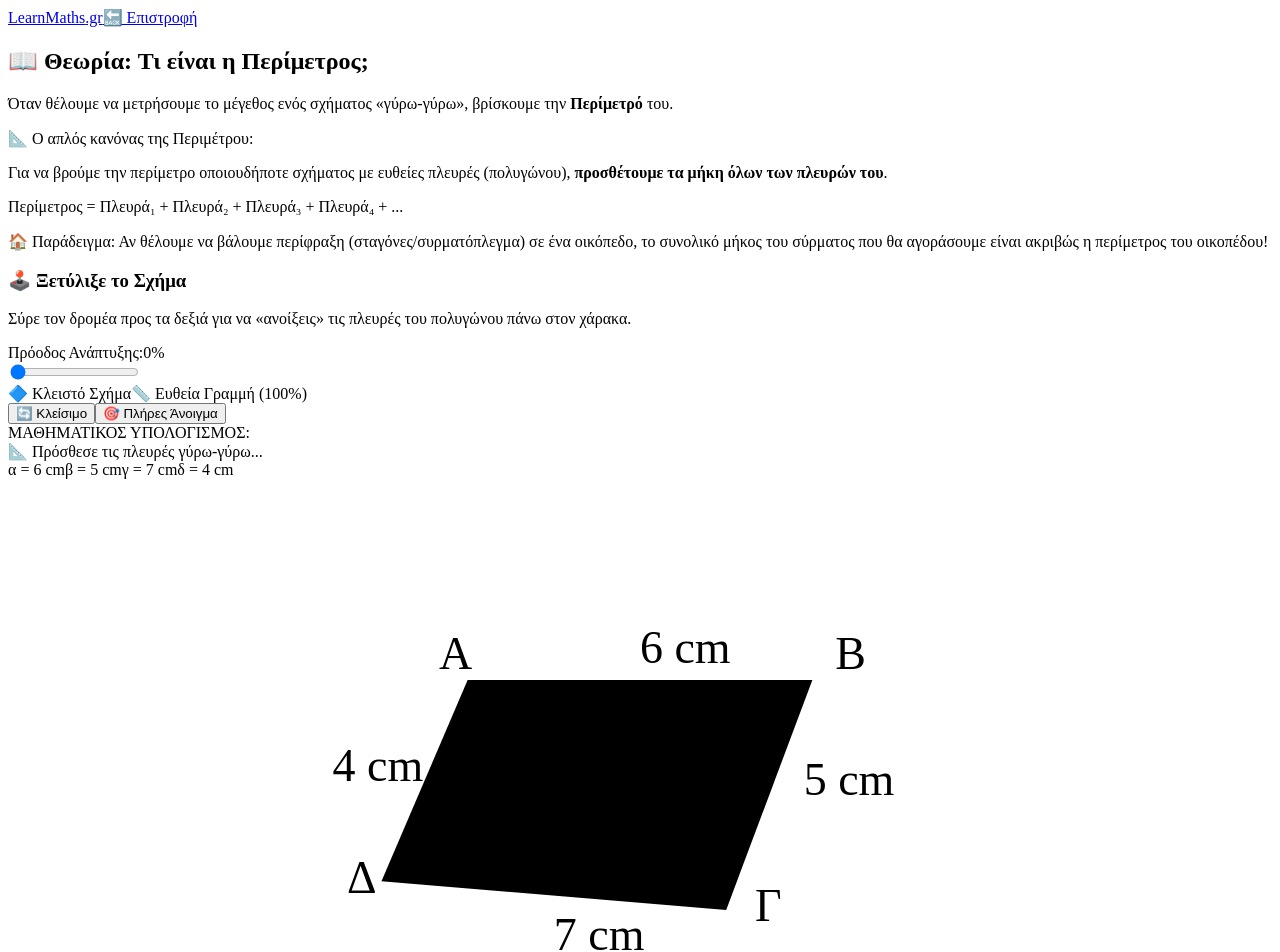
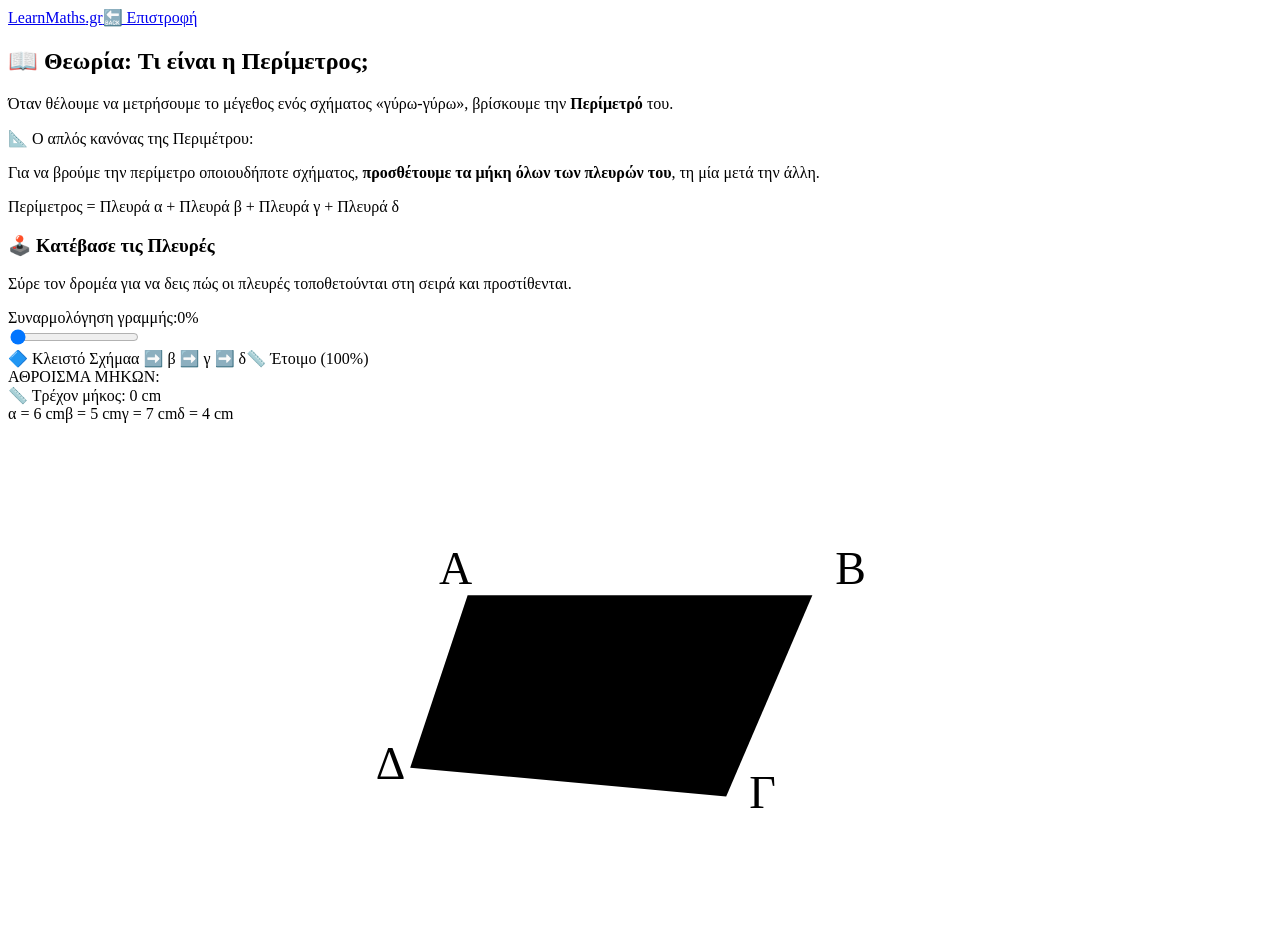
Before and after one commit to gkrimpas-lab/learn-maths-2026, a Next.js app: page /e-dimotikou/23-perimetros in a window 1280 px wide. Shown: the top 952 px of the page. Built offline with nearby package versions, Linux system fonts and the light colour scheme.

Commit message:
Refactor PerimetrosPage for clarity and functionality

```diff
--- a/pages/e-dimotikou/23-perimetros.js
+++ b/pages/e-dimotikou/23-perimetros.js
@@ -5,66 +5,66 @@ import Link from 'next/link';
 import { LAYOUT } from '../../shared/layout-config';
 
 export default function PerimetrosPage() {
-  // Η πρόοδος του "ξετυλίγματος" της περιμέτρου (από 0% έως 100%)
-  const [unfoldProgress, setUnfoldProgress] = useState(0);
+  // Πρόοδος από 0 έως 100
+  const [progress, setProgress] = useState(0);
 
-  // --- ΓΕΩΜΕΤΡΙΚΕΣ ΣΤΑΘΕΡΕΣ ΠΟΛΥΓΩΝΟΥ ---
-  // Ορίζουμε 4 σταθερές πλευρές ενός ανώμαλου τετράπλευρου
+  // --- ΓΕΩΜΕΤΡΙΚΕΣ ΣΤΑΘΕΡΕΣ ---
   const sidesData = [
-    { id: 1, label: 'α', lengthCm: 6,  px: 60,  color: 'stroke-cyan-500', fill: 'fill-cyan-500' },
-    { id: 2, label: 'β', lengthCm: 5,  px: 50,  color: 'stroke-indigo-500', fill: 'fill-indigo-500' },
-    { id: 3, label: 'γ', lengthCm: 7,  px: 70,  color: 'stroke-purple-500', fill: 'fill-purple-500' },
-    { id: 4, label: 'δ', lengthCm: 4,  px: 40,  color: 'stroke-amber-500', fill: 'fill-amber-500' }
+    { id: 0, label: 'α', lengthCm: 6, px: 60,  color: 'stroke-cyan-500', fill: 'fill-cyan-500' },
+    { id: 1, label: 'β', lengthCm: 5, px: 50,  color: 'stroke-indigo-500', fill: 'fill-indigo-500' },
+    { id: 2, label: 'γ', lengthCm: 7, px: 70,  color: 'stroke-purple-500', fill: 'fill-purple-500' },
+    { id: 3, label: 'δ', lengthCm: 4, px: 40,  color: 'stroke-amber-500', fill: 'fill-amber-500' }
   ];
 
-  const totalPerimetrosCm = sidesData.reduce((acc, s) => acc + s.lengthCm, 0); // 6 + 5 + 7 + 4 = 22 cm
-  const totalLengthPx = sidesData.reduce((acc, s) => acc + s.px, 0); // 220 px
+  const totalPerimetrosCm = 22;
+  const totalLengthPx = 220;
+  const startX = 110; // Αφετηρία χάρακα
+  const groundY = 210; // Ύψος χάρακα
 
-  // Συντεταγμένες των κορυφών του κλειστού σχήματος (στο 0%)
-  const p1 = { x: 160, y: 70 };  // Κορυφή Α
-  const p2 = { x: 280, y: 70 };  // Κορυφή Β
-  const p3 = { x: 250, y: 150 }; // Κορυφή Γ
-  const p4 = { x: 130, y: 140 }; // Κορυφή Δ
+  // Σταθερές συντεταγμένες του κλειστού σχήματος στο πάνω μέρος
+  const pA = { x: 160, y: 60 };
+  const pB = { x: 280, y: 60 };
+  const pΓ = { x: 250, y: 130 };
+  const pΔ = { x: 140, y: 120 };
 
-  // Γραμμή εδάφους όπου θα γίνει η ανάπτυξη (Unfolding)
-  const groundY = 210;
-  const startX = 110; // Σημείο έναρξης του χάρακα
+  // Συναρτήσεις υπολογισμού της κίνησης για κάθε πλευρά ξεχωριστά
+  // Κάθε πλευρά έχει το δικό της "παράθυρο" στο slider (0-25, 25-50, 50-75, 75-100)
+  const getSideCoords = (id) => {
+    // Αρχικές θέσεις στο σχήμα
+    let origX1, origY1, origX2, origY2;
+    if (id === 0) { origX1 = pA.x; origY1 = pA.y; origX2 = pB.x; origY2 = pB.y; }
+    if (id === 1) { origX1 = pB.x; origY1 = pB.y; origX2 = pΓ.x; origY2 = pΓ.y; }
+    if (id === 2) { origX1 = pΓ.x; origY1 = pΓ.y; origX2 = pΔ.x; origY2 = pΔ.y; }
+    if (id === 3) { origX1 = pΔ.x; origY1 = pΔ.y; origX2 = pA.x; origY2 = pA.y; }
 
-  const isComplete = unfoldProgress === 100;
-  const factor = unfoldProgress / 100;
+    // Τελικές θέσεις στον χάρακα (κολλητά η μία μετά την άλλη)
+    let targetX1 = startX;
+    if (id > 0) targetX1 += sidesData[0].px;
+    if (id > 1) targetX1 += sidesData[1].px;
+    if (id > 2) targetX1 += sidesData[2].px;
+    let targetX2 = targetX1 + sidesData[id].px;
 
-  // --- ΔΥΝΑΜΙΚΟΣ ΥΠΟΛΟΓΙΣΜΟΣ ΓΡΑΜΜΩΝ ΠΟΥ ΞΕΤΥΛΙΓΟΝΤΑΙ ---
-  // Πλευρά 1 (ΑΒ): Από το σχήμα, πηγαίνει στο [startX, startX + px1]
-  const l1 = {
-    x1: p1.x + (startX - p1.x) * factor,
-    y1: p1.y + (groundY - p1.y) * factor,
-    x2: p2.x + ((startX + sidesData[0].px) - p2.x) * factor,
-    y2: p2.y + (groundY - p2.y) * factor
+    // Υπολογισμός τοπικού factor για το συγκεκριμένο step
+    const stepMin = id * 25;
+    const stepMax = stepMin + 25;
+
+    let localFactor = 0;
+    if (progress > stepMax) localFactor = 1;
+    else if (progress > stepMin) localFactor = (progress - stepMin) / 25;
+
+    return {
+      x1: Math.round(origX1 + (targetX1 - origX1) * localFactor),
+      y1: Math.round(origY1 + (groundY - origY1) * localFactor),
+      x2: Math.round(origX2 + (targetX2 - origX2) * localFactor),
+      y2: Math.round(origY2 + (groundY - origY2) * localFactor),
+      active: progress > stepMin
+    };
   };
 
-  // Πλευρά 2 (ΒΓ): Από το σχήμα, πηγαίνει στο [startX + px1, startX + px1 + px2]
-  const l2 = {
-    x1: p2.x + ((startX + sidesData[0].px) - p2.x) * factor,
-    y1: p2.y + (groundY - p2.y) * factor,
-    x2: p3.x + ((startX + sidesData[0].px + sidesData[1].px) - p3.x) * factor,
-    y2: p3.y + (groundY - p3.y) * factor
-  };
-
-  // Πλευρά 3 (ΓΔ): Από το σχήμα, πηγαίνει στο [startX + px1 + px2, startX + px1 + px2 + px3]
-  const l3 = {
-    x1: p3.x + ((startX + sidesData[0].px + sidesData[1].px) - p3.x) * factor,
-    y1: p3.y + (groundY - p3.y) * factor,
-    x2: p4.x + ((startX + sidesData[0].px + sidesData[1].px + sidesData[2].px) - p4.x) * factor,
-    y2: p4.y + (groundY - p4.y) * factor
-  };
-
-  // Πλευρά 4 (ΔΑ): Από το σχήμα, πηγαίνει στο [startX + px1 + px2 + px3, startX + totalLengthPx]
-  const l4 = {
-    x1: p4.x + ((startX + sidesData[0].px + sidesData[1].px + sidesData[2].px) - p4.x) * factor,
-    y1: p4.y + (groundY - p4.y) * factor,
-    x2: p1.x + ((startX + totalLengthPx) - p1.x) * factor,
-    y2: p1.y + (groundY - p1.y) * factor
-  };
+  const s0 = getSideCoords(0);
+  const s1 = getSideCoords(1);
+  const s2 = getSideCoords(2);
+  const s3 = getSideCoords(3);
 
   return (
     <div className="min-h-screen bg-gray-50 text-gray-800 font-sans flex flex-col justify-between">
@@ -101,14 +101,11 @@ export default function PerimetrosPage() {
             <div className="bg-blue-50 text-slate-900 p-5 rounded-2xl border border-blue-100 space-y-3 text-sm md:text-base">
               <p className="font-bold text-blue-900">📐 Ο απλός κανόνας της Περιμέτρου:</p>
               <p className="text-slate-700 leading-relaxed font-medium">
-                Για να βρούμε την περίμετρο οποιουδήποτε σχήματος με ευθείες πλευρές (πολυγώνου), <strong>προσθέτουμε τα μήκη όλων των πλευρών του</strong>.
+                Για να βρούμε την περίμετρο οποιουδήποτε σχήματος, <strong>προσθέτουμε τα μήκη όλων των πλευρών του</strong>, τη μία μετά την άλλη.
               </p>
               <div className="p-3 bg-white rounded-xl border border-blue-200 text-center font-black text-base text-blue-600">
-                Περίμετρος = Πλευρά₁ + Πλευρά₂ + Πλευρά₃ + Πλευρά₄ + ...
+                Περίμετρος = Πλευρά α + Πλευρά β + Πλευρά γ + Πλευρά δ
               </div>
-              <p className="text-xs font-bold text-blue-800">
-                🏠 Παράδειγμα: Αν θέλουμε να βάλουμε περίφραξη (σταγόνες/συρματόπλεγμα) σε ένα οικόπεδο, το συνολικό μήκος του σύρματος που θα αγοράσουμε είναι ακριβώς η περίμετρος του οικοπέδου!
-              </p>
             </div>
           </div>
 
@@ -119,19 +116,19 @@ export default function PerimetrosPage() {
             <div className="bg-white p-8 md:p-10 rounded-3xl shadow-sm border border-gray-100 flex flex-col justify-between min-h-[520px] w-full">
               <div className="space-y-2">
                 <h3 className="text-2xl font-black text-gray-900 flex items-center gap-2">
-                  🕹️ Ξετύλιξε το Σχήμα
+                  🕹️ Κατέβασε τις Πλευρές
                 </h3>
                 <p className="text-gray-500 text-sm">
-                  Σύρε τον δρομέα προς τα δεξιά για να «ανοίξεις» τις πλευρές του πολυγώνου πάνω στον χάρακα.
+                  Σύρε τον δρομέα για να δεις πώς οι πλευρές τοποθετούνται στη σειρά και προστίθενται.
                 </p>
               </div>
 
-              {/* Slider και Στατιστικά Περιμέτρου */}
+              {/* Slider */}
               <div className="bg-slate-50 border border-slate-200 p-6 rounded-2xl w-full space-y-6 shadow-inner my-auto">
                 <div className="flex items-center justify-between px-2">
-                  <span className="font-bold text-slate-700 text-sm md:text-base">Πρόοδος Ανάπτυξης:</span>
-                  <span className={`text-3xl font-black tabular-nums ${isComplete ? 'text-emerald-600' : 'text-blue-600'}`}>
-                    {unfoldProgress}%
+                  <span className="font-bold text-slate-700 text-sm md:text-base">Συναρμολόγηση γραμμής:</span>
+                  <span className={`text-3xl font-black tabular-nums ${progress === 100 ? 'text-emerald-600' : 'text-blue-600'}`}>
+                    {progress}%
                   </span>
                 </div>
 
@@ -140,32 +137,33 @@ export default function PerimetrosPage() {
                     type="range"
                     min="0"
                     max="100"
-                    value={unfoldProgress}
-                    onChange={(e) => setUnfoldProgress(parseInt(e.target.value))}
+                    value={progress}
+                    onChange={(e) => setProgress(parseInt(e.target.value))}
                     className="w-full h-3 bg-gray-200 rounded-lg appearance-none cursor-pointer accent-blue-600"
                   />
-                  <div className="flex justify-between text-[11px] font-bold text-gray-400 pt-2 tracking-wide">
+                  <div className="flex justify-between text-[11px] font-bold text-gray-400 pt-2">
                     <span>🔷 Κλειστό Σχήμα</span>
-                    <span className={isComplete ? 'text-emerald-600 font-black' : ''}>📏 Ευθεία Γραμμή (100%)</span>
+                    <span>α ➡️ β ➡️ γ ➡️ δ</span>
+                    <span className={progress === 100 ? 'text-emerald-600 font-black' : ''}>📏 Έτοιμο (100%)</span>
                   </div>
-                </div>
-
-                <div className="flex justify-center gap-3">
-                  <button onClick={() => setUnfoldProgress(0)} className="p-2 px-4 rounded-xl font-bold text-xs bg-white border border-gray-200 text-gray-600 hover:bg-gray-50 shadow-sm">🔄 Κλείσιμο</button>
-                  <button onClick={() => setUnfoldProgress(100)} className={`p-2 px-4 rounded-xl font-black text-xs transition shadow-sm ${isComplete ? 'bg-emerald-600 text-white' : 'bg-blue-600 text-white hover:bg-blue-700'}`}>🎯 Πλήρες Άνοιγμα</button>
                 </div>
               </div>
 
               {/* ΑΘΡΟΙΣΜΑ ΠΛΕΥΡΩΝ */}
-              <div className={`p-6 rounded-2xl border transition-all duration-300 w-full text-center ${isComplete ? 'bg-emerald-50 border-emerald-200' : 'bg-gray-50 border-gray-200'}`}>
-                <span className="text-[10px] font-black text-gray-400 uppercase tracking-wider block">ΜΑΘΗΜΑΤΙΚΟΣ ΥΠΟΛΟΓΙΣΜΟΣ:</span>
-                <div className={`text-xl md:text-2xl font-black mt-1 ${isComplete ? 'text-emerald-600' : 'text-slate-700'}`}>
-                  {isComplete
+              <div className={`p-6 rounded-2xl border transition-all duration-300 w-full text-center ${progress === 100 ? 'bg-emerald-50 border-emerald-200' : 'bg-gray-50 border-gray-200'}`}>
+                <span className="text-[10px] font-black text-gray-400 uppercase tracking-wider block">ΑΘΡΟΙΣΜΑ ΜΗΚΩΝ:</span>
+                <div className={`text-xl md:text-2xl font-black mt-1 ${progress === 100 ? 'text-emerald-600' : 'text-slate-700'}`}>
+                  {progress === 100
                     ? `🏆 Περίμετρος = 6 + 5 + 7 + 4 = ${totalPerimetrosCm} cm`
-                    : '📐 Πρόσθεσε τις πλευρές γύρω-γύρω...'
+                    : `📏 Τρέχον μήκος: ${
+                        (progress === 0 ? 0 :
+                         progress <= 25 ? (6 * (progress/25)).toFixed(1) :
+                         progress <= 50 ? (6 + 5 * ((progress-25)/25)).toFixed(1) :
+                         progress <= 75 ? (11 + 7 * ((progress-50)/25)).toFixed(1) :
+                         (18 + 4 * ((progress-75)/25)).toFixed(1))
+                      } cm`
                   }
                 </div>
-                {/* Αναλυτικά Κουτάκια Πλευρών */}
                 <div className="flex justify-center gap-2 pt-3">
                   {sidesData.map(s => (
                     <span key={s.id} className={`text-xs p-1 px-2.5 rounded-lg font-black text-white ${s.fill}`}>
@@ -176,7 +174,7 @@ export default function PerimetrosPage() {
               </div>
             </div>
 
-            {/* ΔΕΞΙΑ ΠΛΕΥΡΑ: SVG ΟΠΤΙΚΟΠΟΙΗΣΗ - PIXEL-PERFECT ΑΝΑΠΤΥΞΗ (440x260) */}
+            {/* ΔΕΞΙΑ ΠΛΕΥΡΑ: SVG ΟΠΤΙΚΟΠΟΙΗΣΗ - PIXEL-PERFECT ΣΤΑΔΙΑΚΗ ΜΕΤΑΦΟΡΑ (440x260) */}
             <div className="bg-white p-6 rounded-3xl shadow-sm border border-gray-100 flex flex-col items-center justify-between min-h-[520px] w-full relative overflow-hidden">
               <div className="w-full"></div>
 
@@ -185,66 +183,78 @@ export default function PerimetrosPage() {
                 className="w-full h-auto my-auto"
                 shapeRendering="geometricPrecision"
               >
-                {/* 1. Ο Χάρακας / Έδαφος υποδοχής (Εμφανίζεται αχνά) */}
-                <line x1="30" y1={groundY} x2="410" y2={groundY} className="stroke-slate-200 stroke-[2] stroke-dasharray-[3,3]" />
+                {/* 1. Ο Χάρακας / Έδαφος */}
+                <line x1="30" y1={groundY} x2="410" y2={groundY} className="stroke-slate-300 stroke-[2] stroke-dasharray-[3,3]" />
 
-                {/* 2. Το αχνό εσωτερικό γέμισμα του πολυγώνου που εξαφανίζεται καθώς ανοίγει */}
-                {unfoldProgress < 40 && (
-                  <polygon
-                    points={`${p1.x},${p1.y} ${p2.x},${p2.y} ${p3.x},${p3.y} ${p4.x},${p4.y}`}
-                    className="fill-slate-500/5 transition-opacity duration-300"
-                  />
-                )}
+                {/* 2. Το σταθερό αχνό background σχήμα για αναφορά */}
+                <polygon
+                  points={`${pA.x},${pA.y} ${pB.x},${pB.y} ${pΓ.x},${pΓ.y} ${pΔ.x},${pΔ.y}`}
+                  className="fill-none stroke-slate-200 stroke-[3] stroke-dasharray-[2,2]"
+                />
 
-                {/* 3. ΟΙ ΔΥΝΑΜΙΚΕΣ ΠΛΕΥΡΕΣ ΠΟΥ ΑΝΟΙΓΟΥΝ (Μεγάλο πάχος stroke-[4.5]) */}
+                {/* 3. ΟΙ ΔΥΝΑΜΙΚΕΣ ΠΛΕΥΡΕΣ ΠΟΥ ΠΕΦΤΟΥΝ ΜΙΑ-ΜΙΑ ΣΤΗ ΣΕΙΡΑ */}
                 {/* Πλευρά α (ΑΒ) */}
-                <line x1={l1.x1} y1={l1.y1} x2={l1.x2} y2={l1.y2} className={`${sidesData[0].color} stroke-[4.5] stroke-linecap-round`} />
+                <line x1={s0.x1} y1={s0.y1} x2={s0.x2} y2={s0.y2} className={`${sidesData[0].color} stroke-[5] stroke-linecap-round`} />
+
                 {/* Πλευρά β (ΒΓ) */}
-                <line x1={l2.x1} y1={l2.y1} x2={l2.x2} y2={l2.y2} className={`${sidesData[1].color} stroke-[4.5] stroke-linecap-round`} />
+                <line x1={s1.x1} y1={s1.y1} x2={s1.x2} y2={s1.y2} className={`${sidesData[1].color} stroke-[5] stroke-linecap-round`} />
+
                 {/* Πλευρά γ (ΓΔ) */}
-                <line x1={l3.x1} y1={l3.y1} x2={l3.x2} y2={l3.y2} className={`${sidesData[2].color} stroke-[4.5] stroke-linecap-round`} />
+                <line x1={s2.x1} y1={s2.y1} x2={s2.x2} y2={s2.y2} className={`${sidesData[2].color} stroke-[5] stroke-linecap-round`} />
+
                 {/* Πλευρά δ (ΔΑ) */}
-                <line x1={l4.x1} y1={l4.y1} x2={l4.x2} y2={l4.y2} className={`${sidesData[3].color} stroke-[4.5] stroke-linecap-round`} />
+                <line x1={s3.x1} y1={s3.y1} x2={s3.x2} y2={s3.y2} className={`${sidesData[3].color} stroke-[5] stroke-linecap-round`} />
 
-                {/* 4. ΣΤΑΘΕΡΕΣ ΕΝΔΕΙΞΕΙΣ ΚΑΙ ΓΡΑΜΜΑΤΑ ΚΟΡΥΦΩΝ (Μόνο όταν το σχήμα είναι κλειστό) */}
-                {unfoldProgress < 15 && (
-                  <g className="text-[11px] font-black fill-slate-700 animate-fade-in">
-                    <text x={p1.x - 10} y={p1.y - 4}>Α</text>
-                    <text x={p2.x + 8}  y={p2.y - 4}>Β</text>
-                    <text x={p3.x + 10} y={p3.y + 4}>Γ</text>
-                    <text x={p4.x - 12} y={p4.y + 4}>Δ</text>
+                {/* Γράμματα και σταθερές ενδείξεις στο αρχικό σχήμα */}
+                <g className="text-[10px] font-black fill-slate-400">
+                  <text x={pA.x - 10} y={pA.y - 4}>Α</text>
+                  <text x={pB.x + 8}  y={pB.y - 4}>Β</text>
+                  <text x={pΓ.x + 8}  y={pΓ.y + 4}>Γ</text>
+                  <text x={pΔ.x - 12} y={pΔ.y + 4}>Δ</text>
+                </g>
 
-                    {/* Μήκη πλευρών δίπλα στα γράμματα */}
-                    <text x={(p1.x + p2.x)/2} y={p1.y - 6} className="fill-cyan-600 text-anchor-middle">6 cm</text>
-                    <text x={(p2.x + p3.x)/2 + 12} y={(p2.y + p3.y)/2} className="fill-indigo-600">5 cm</text>
-                    <text x={(p3.x + p4.x)/2} y={p3.y + 14} className="fill-purple-600 text-anchor-middle">7 cm</text>
-                    <text x={(p4.x + p1.x)/2 - 32} y={(p4.y + p1.y)/2} className="fill-amber-600">4 cm</text>
-                  </g>
-                )}
+                {/* 4. ΣΤΑΔΙΑΚΗ ΕΜΦΑΝΙΣΗ ΔΙΑΓΡΑΜΜΙΣΕΩΝ ΧΑΡΑΚΑ */}
+                <g className="fill-slate-400 text-[10px] font-black">
+                  {/* Σημείο 0 */}
+                  <line x1={startX} y1={groundY} x2={startX} y2={groundY + 6} className="stroke-slate-400 stroke-2" />
+                  <text x={startX} y={groundY + 18} textAnchor="middle">0</text>
 
-                {/* 5. ΔΙΑΓΡΑΜΜΙΣΕΙΣ ΧΑΡΑΚΑ (Εμφανίζονται πλήρως στο 100%) */}
-                {isComplete && (
-                  <g className="fill-slate-400 text-[10px] font-black animate-fade-in">
-                    <line x1={startX} y1={groundY} x2={startX} y2={groundY + 8} className="stroke-slate-400 stroke-2" />
-                    <text x={startX} y={groundY + 20} textAnchor="middle">0</text>
+                  {/* Τέλος α (6 cm) */}
+                  {progress >= 25 && (
+                    <g className="animate-fade-in">
+                      <line x1={startX + 60} y1={groundY} x2={startX + 60} y2={groundY + 6} className="stroke-slate-400" />
+                      <text x={startX + 60} y={groundY + 18} textAnchor="middle" className="fill-cyan-600">6</text>
+                    </g>
+                  )}
 
-                    <line x1={startX + sidesData[0].px} y1={groundY} x2={startX + sidesData[0].px} y2={groundY + 8} className="stroke-slate-400" />
-                    <text x={startX + sidesData[0].px} y={groundY + 20} textAnchor="middle" className="fill-cyan-600">6</text>
+                  {/* Τέλος β (11 cm) */}
+                  {progress >= 50 && (
+                    <g className="animate-fade-in">
+                      <line x1={startX + 110} y1={groundY} x2={startX + 110} y2={groundY + 6} className="stroke-slate-400" />
+                      <text x={startX + 110} y={groundY + 18} textAnchor="middle" className="fill-indigo-600">11</text>
+                    </g>
+                  )}
 
-                    <line x1={startX + sidesData[0].px + sidesData[1].px} y1={groundY} x2={startX + sidesData[0].px + sidesData[1].px} y2={groundY + 8} className="stroke-slate-400" />
-                    <text x={startX + sidesData[0].px + sidesData[1].px} y={groundY + 20} textAnchor="middle" className="fill-indigo-600">11</text>
+                  {/* Τέλος γ (18 cm) */}
+                  {progress >= 75 && (
+                    <g className="animate-fade-in">
+                      <line x1={startX + 180} y1={groundY} x2={startX + 180} y2={groundY + 6} className="stroke-slate-400" />
+                      <text x={startX + 180} y={groundY + 18} textAnchor="middle" className="fill-purple-600">18</text>
+                    </g>
+                  )}
 
-                    <line x1={startX + sidesData[0].px + sidesData[1].px + sidesData[2].px} y1={groundY} x2={startX + sidesData[0].px + sidesData[1].px + sidesData[2].px} y2={groundY + 8} className="stroke-slate-400" />
-                    <text x={startX + sidesData[0].px + sidesData[1].px + sidesData[2].px} y={groundY + 20} textAnchor="middle" className="fill-purple-600">18</text>
-
-                    <line x1={startX + totalLengthPx} y1={groundY} x2={startX + totalLengthPx} y2={groundY + 10} className="stroke-emerald-500 stroke-2" />
-                    <text x={startX + totalLengthPx} y={groundY + 22} textAnchor="middle" className="fill-emerald-600 font-extrabold text-[11px]">{totalPerimetrosCm} cm</text>
-                  </g>
-                )}
+                  {/* Τελικό Σύνολο δ (22 cm) */}
+                  {progress === 100 && (
+                    <g className="animate-fade-in">
+                      <line x1={startX + totalLengthPx} y1={groundY} x2={startX + totalLengthPx} y2={groundY + 10} className="stroke-emerald-500 stroke-2" />
+                      <text x={startX + totalLengthPx} y={groundY + 20} textAnchor="middle" className="fill-emerald-600 font-extrabold text-[11px]">{totalPerimetrosCm} cm</text>
+                    </g>
+                  )}
+                </g>
               </svg>
 
               <div className="w-full flex justify-center text-xs font-bold text-slate-400 pt-4 border-t border-gray-50 mt-auto text-center">
-                <span>{isComplete ? '🟢 Οι πλευρές έγιναν μια ευθεία γραμμή! Αυτή είναι η Περίμετρος.' : '🔍 Σύρε το slider για να "ξεπλύνεις" το σύνορο του σχήματος.'}</span>
+                <span>{progress === 100 ? '🟢 Όλες οι πλευρές μπήκαν στη σειρά! Αυτή είναι η Περίμετρος.' : '🔍 Δες πώς οι πλευρές κατεβαίνουν μία-μία και ενώνονται.'}</span>
               </div>
             </div>
 
```
